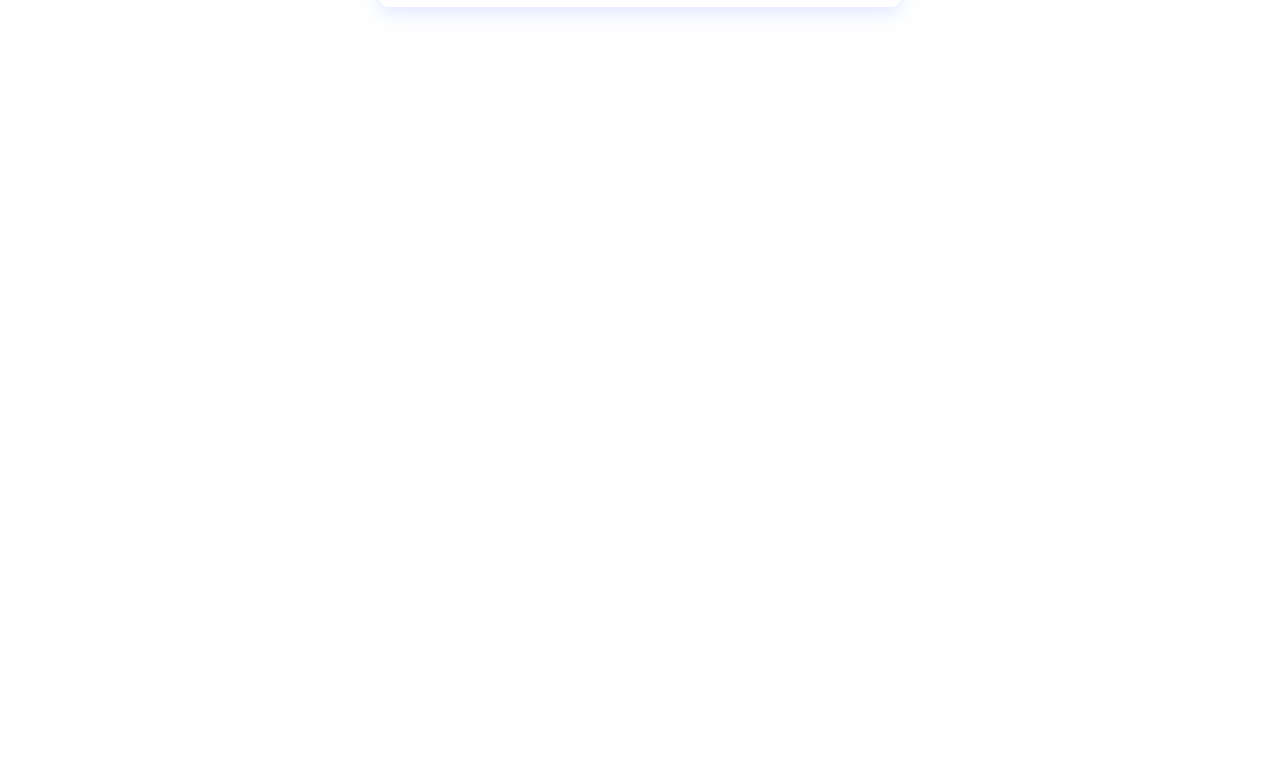
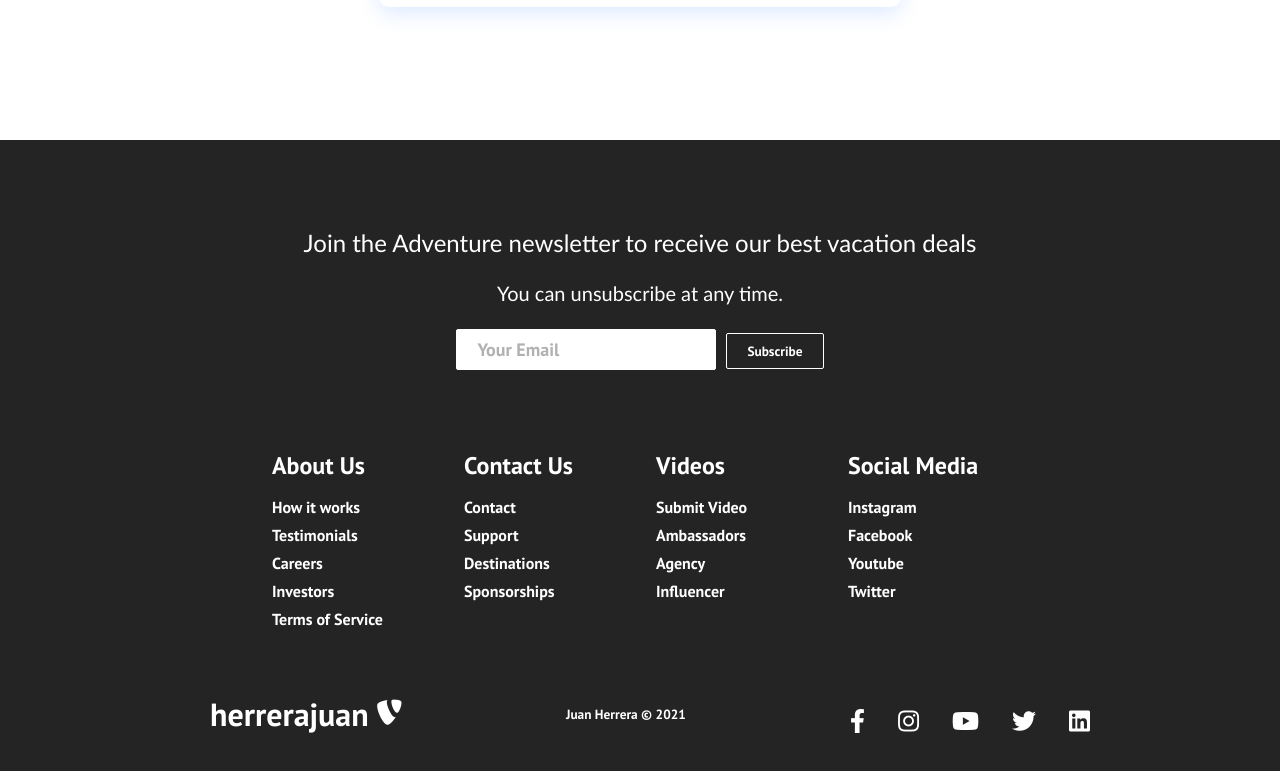
Before and after one commit to herrerajuan/reactweb, a React (Create React App) app in the folder react-web/: page / in a window 1280 px wide. Shown: the part 1453-2224 px from the top of the page. Before the commit the page ends 1593 px from the top, so only its background shows below. Built offline with nearby package versions, Linux system fonts and the light colour scheme.

Commit message:
Footer created

```diff
--- /dev/null
+++ b/react-web/src/components/Footer.css
@@ -0,0 +1,163 @@
+.footer-container {
+    background-color: #242424;
+    padding: 4rem 0 2rem 0;
+    display: flex;
+    flex-direction: column;
+    justify-content: center;
+    align-items: center;
+  }
+
+  .footer-subscription {
+    display: flex;
+    flex-direction: column;
+    justify-content: center;
+    align-items: center;
+    text-align: center;
+
+    margin-bottom: 24px;
+    padding: 24px;
+    color: #fff;
+  }
+
+  .footer-subscription > p {
+    font-family: 'Trebuchet MS', 'Lucida Sans Unicode', 'Lucida Grande',
+      'Lucida Sans', Arial, sans-serif;
+  }
+
+  .footer-subscription-heading {
+    margin-bottom: 24px;
+    font-size: 24px;
+  }
+
+  .footer-subscription-text {
+    margin-bottom: 24px;
+    font-size: 20px;
+  }
+
+  .footer-input {
+    padding: 8px 20px;
+    border-radius: 2px;
+    margin-right: 10px;
+    outline: none;
+    border: none;
+    font-size: 18px;
+    margin-bottom: 16px;
+    border: 1px solid #fff;
+  }
+
+  .footer-links {
+    width: 100%;
+    max-width: 1000px;
+    display: flex;
+    justify-content: center;
+  }
+
+  .footer-link-wrapper {
+    display: flex;
+  }
+
+  .footer-link-items {
+    display: flex;
+    flex-direction: column;
+    align-items: flex-start;
+    margin: 16px;
+    text-align: left;
+    width: 160px;
+    box-sizing: border-box;
+  }
+
+  .footer-link-items h2 {
+    margin-bottom: 16px;
+  }
+
+  .footer-link-items > h2 {
+    color: #fff;
+  }
+
+  .footer-link-items a {
+    color: #fff;
+    text-decoration: none;
+    margin-bottom: 0.5rem;
+  }
+
+  .footer-link-items a:hover {
+    color: #e9e9e9;
+    transition: 0.3s ease-out;
+  }
+
+  .footer-email-form h2 {
+    margin-bottom: 2rem;
+  }
+
+  .footer-input::placeholder {
+    color: #b1b1b1;
+  }
+
+  /* Social Icons */
+  .social-icon-link {
+    color: #fff;
+    font-size: 24px;
+  }
+
+  .social-media {
+    max-width: 1000px;
+    width: 100%;
+  }
+
+  .social-media-wrap {
+    display: flex;
+    justify-content: space-between;
+    align-items: center;
+    width: 90%;
+    max-width: 1000px;
+    margin: 40px auto 0 auto;
+  }
+
+  .social-icons {
+    display: flex;
+    justify-content: space-between;
+    align-items: center;
+    width: 240px;
+  }
+
+  .social-logo {
+    color: #fff;
+    justify-self: start;
+    margin-left: 20px;
+    cursor: pointer;
+    text-decoration: none;
+    font-size: 2rem;
+    display: flex;
+    align-items: center;
+    margin-bottom: 16px;
+  }
+
+  .website-rights {
+    color: #fff;
+    margin-bottom: 16px;
+  }
+
+  @media screen and (max-width: 820px) {
+    .footer-links {
+      padding-top: 2rem;
+    }
+
+    .footer-input {
+      width: 100%;
+    }
+
+    .btn {
+      width: 100%;
+    }
+
+    .footer-link-wrapper {
+      flex-direction: column;
+    }
+
+    .social-media-wrap {
+      flex-direction: column;
+    }
+  }
+
+  @media screen and (max-width: 768px) {
+  }
--- /dev/null
+++ b/react-web/src/components/Footer.jsx
@@ -0,0 +1,120 @@
+import React from 'react';
+import './Footer.css';
+import { Button } from './Button';
+import { Link } from 'react-router-dom';
+
+function Footer() {
+  return (
+    <div className='footer-container'>
+      <section className='footer-subscription'>
+        <p className='footer-subscription-heading'>
+          Join the Adventure newsletter to receive our best vacation deals
+        </p>
+        <p className='footer-subscription-text'>
+          You can unsubscribe at any time.
+        </p>
+        <div className='input-areas'>
+          <form>
+            <input
+              className='footer-input'
+              name='email'
+              type='email'
+              placeholder='Your Email'
+            />
+            <Button buttonStyle='btn--outline'>Subscribe</Button>
+          </form>
+        </div>
+      </section>
+      <div class='footer-links'>
+        <div className='footer-link-wrapper'>
+          <div class='footer-link-items'>
+            <h2>About Us</h2>
+            <Link to='/sign-up'>How it works</Link>
+            <Link to='/'>Testimonials</Link>
+            <Link to='/'>Careers</Link>
+            <Link to='/'>Investors</Link>
+            <Link to='/'>Terms of Service</Link>
+          </div>
+          <div class='footer-link-items'>
+            <h2>Contact Us</h2>
+            <Link to='/'>Contact</Link>
+            <Link to='/'>Support</Link>
+            <Link to='/'>Destinations</Link>
+            <Link to='/'>Sponsorships</Link>
+          </div>
+        </div>
+        <div className='footer-link-wrapper'>
+          <div class='footer-link-items'>
+            <h2>Videos</h2>
+            <Link to='/'>Submit Video</Link>
+            <Link to='/'>Ambassadors</Link>
+            <Link to='/'>Agency</Link>
+            <Link to='/'>Influencer</Link>
+          </div>
+          <div class='footer-link-items'>
+            <h2>Social Media</h2>
+            <Link to='/'>Instagram</Link>
+            <Link to='/'>Facebook</Link>
+            <Link to='/'>Youtube</Link>
+            <Link to='/'>Twitter</Link>
+          </div>
+        </div>
+      </div>
+      <section class='social-media'>
+        <div class='social-media-wrap'>
+          <div class='footer-logo'>
+            <Link to='/' className='social-logo'>
+              herrerajuan
+              <i class='fab fa-typo3' />
+            </Link>
+          </div>
+          <small class='website-rights'>Juan Herrera © 2021</small>
+          <div class='social-icons'>
+            <Link
+              class='social-icon-link facebook'
+              to='/'
+              target='_blank'
+              aria-label='Facebook'
+            >
+              <i class='fab fa-facebook-f' />
+            </Link>
+            <Link
+              class='social-icon-link instagram'
+              to='/'
+              target='_blank'
+              aria-label='Instagram'
+            >
+              <i class='fab fa-instagram' />
+            </Link>
+            <Link
+              class='social-icon-link youtube'
+              to='/'
+              target='_blank'
+              aria-label='Youtube'
+            >
+              <i class='fab fa-youtube' />
+            </Link>
+            <Link
+              class='social-icon-link twitter'
+              to='/'
+              target='_blank'
+              aria-label='Twitter'
+            >
+              <i class='fab fa-twitter' />
+            </Link>
+            <Link
+              class='social-icon-link twitter'
+              to='/'
+              target='_blank'
+              aria-label='LinkedIn'
+            >
+              <i class='fab fa-linkedin' />
+            </Link>
+          </div>
+        </div>
+      </section>
+    </div>
+  );
+}
+
+export default Footer;
--- a/react-web/src/components/HeroSection.css
+++ b/react-web/src/components/HeroSection.css
@@ -7,7 +7,7 @@
 }
 
 .hero-container{
-    background: url('/Users/jaherreraconde/Documents/pruebas/reactweb/react-web/src/videos/video-2.mp4')
+    background: url('/Users/jaherreraconde/Documents/pruebas/reactweb/react-web/src/videos/video-1.mp4')
     center center/cover no-repeat;
     height: 100vh;
     width: 100%;
--- a/react-web/src/components/pages/Home.jsx
+++ b/react-web/src/components/pages/Home.jsx
@@ -2,12 +2,14 @@
 import '../../App.css'
 import HeroSection from '../HeroSection.jsx'
 import Cards from '../Cards'
+import Footer from '../Footer'
 
 function Home (){
     return(
         <>
             <HeroSection />
             <Cards />
+            <Footer />
         </>
     )
 }
```
